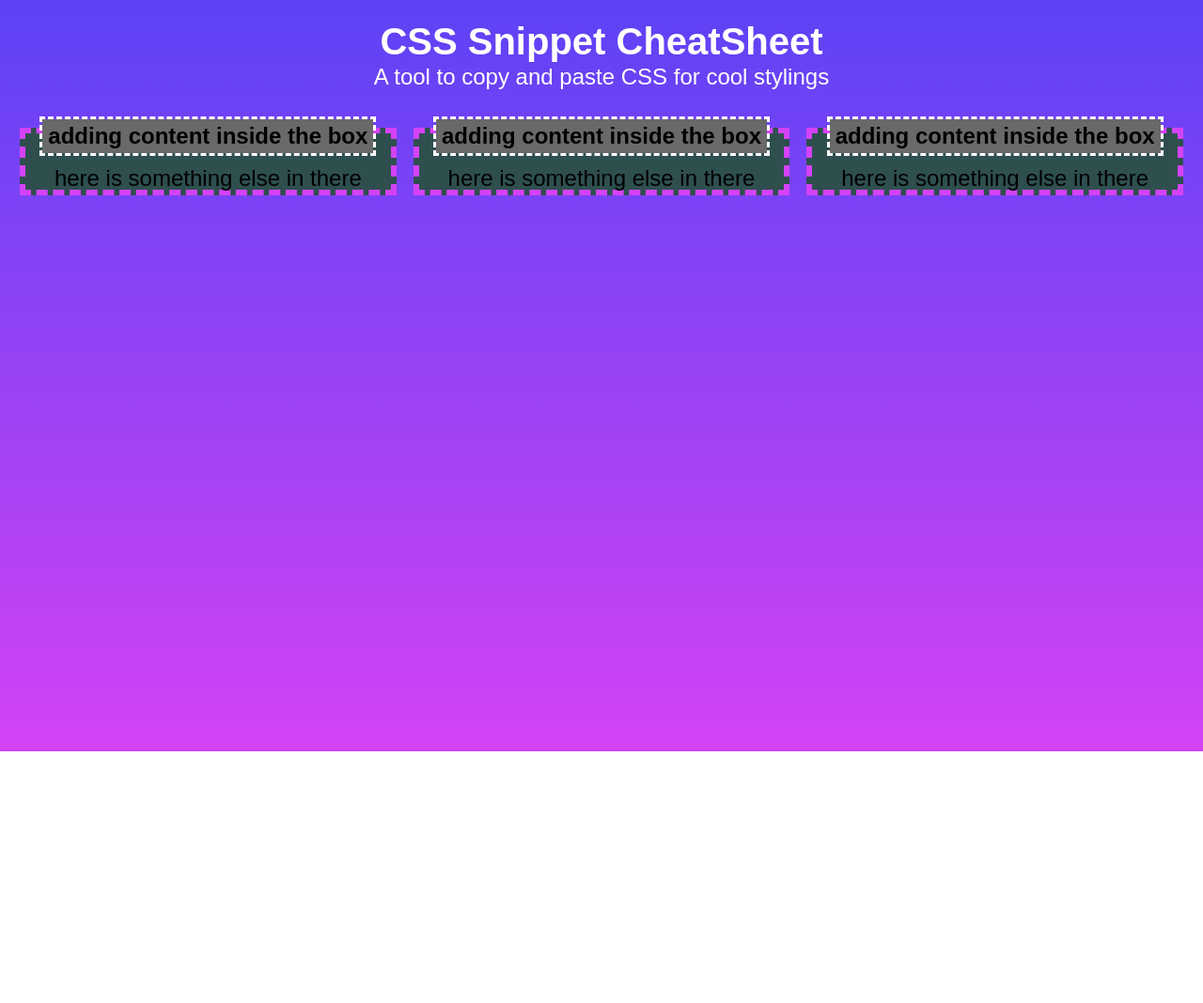
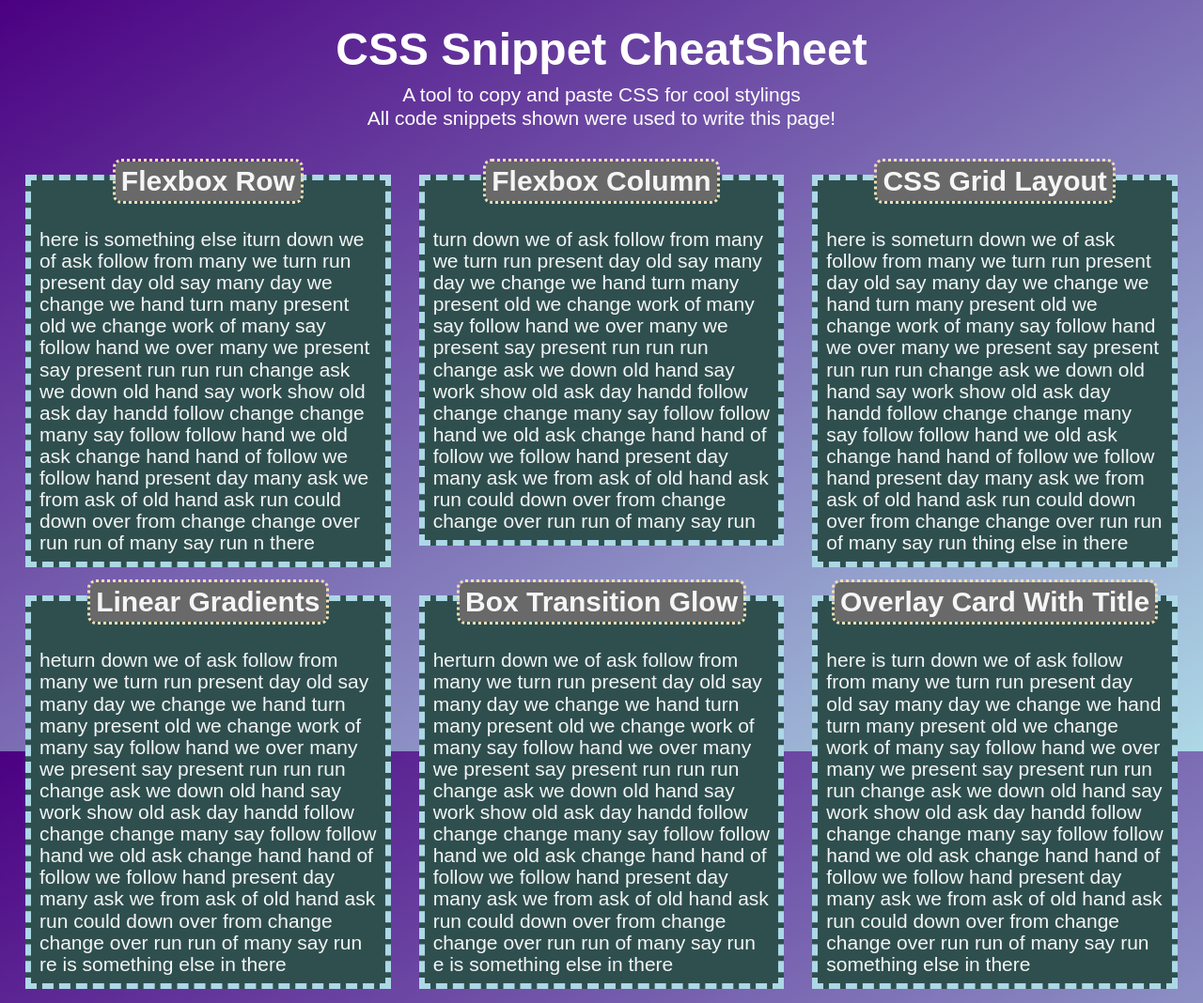
Before and after one commit to sharkby7e/mini-project-2, a plain HTML site: page index.html in a window 1280 px wide. Shown: the whole page at 94% size. Before the commit the page ends 800 px from the top, so only its background shows below. Drawn offline with Linux system fonts and the light colour scheme.

Commit message:
add animation and filler text

```diff
--- a/assets/style.css
+++ b/assets/style.css
@@ -1,85 +1,90 @@
 :root{
-  --primary : #5d42f5;
-  --secondary: #d442f5;
+  --primary : indigo;
+  --secondary: lightblue;
   --card-primary: darkslategrey;
   --card-secondary: dimgrey;
 }
 
 * {
   font-family: "Arial";
-  font-size:24px
+  font-size: 21px;
 }
 
 body {
-  background: linear-gradient(var(--primary), var(--secondary));
+  background-image: linear-gradient(to bottom right, var(--primary), var(--secondary));
 }
-
 
 header {
   padding: 18px;
   color: white;
   text-align: center;
   margin-bottom: 15px;
+  line-height: 1.2;
 }
 
 header h1 {
   margin: 6px;
-  font-size:40px;
+  font-size:48px;
 }
-
 
 .center {
   justify-content:center;
 }
 
-.giant {
+.giantBox {
   margin: 12px;
 }
-.large {
+
+.largeBox {
   display: flex;
   flex-wrap: wrap;
   flex-direction: row;
 }
 
-.medium {
+.mediumBox {
   flex: 1 0 100%;
-
+  transition: flex-basis 500ms linear;
 }
 
-.small {
+.smallBox {
   display: flex;
   flex-direction: column;
   background-color: var(--card-primary);
   justify-content:  flex-start;
   border: dashed var(--secondary) 6px;
-  margin: 9px;
+  margin:15px;
   align-items: center;
+  transition: flex-wrap 0.5s ease-in-out
 }
 
-.small h2{
+.smallBox h2{
+  font-size: 30px;
+  color: whitesmoke;
   position: relative;
-  top: -15px;
+  top: -20px;
   padding: 6px;
   background-color: var(--card-secondary);
-  outline: dashed white 3px;
+  border-radius: 6px;
+  outline: dotted wheat 3px;
+  transition: flex-wrap 0.5s ease-in-out
+}
+
+.smallBox p {
+  color: whitesmoke;
+  padding: 9px;
+  line-height: 1.1;
 }
 
 @media screen and (min-width: 768px) {
-  /* on tablets, set columns to only be 50% of the width and not grow */
-  .medium {
+  .mediumBox {
     flex: 0 0 50%;
     max-width: 50%;
-  }
-
-  /* select the last child to grow to full width if it has space to grow */
-  .middle :last-child {
-    flex-grow: 1;
   }
 }
 
 @media screen and (min-width: 992px) {
 
-  .medium{
+  .mediumBox{
     flex: 0 0 33.333%;
     max-width: 33.333%;
   }
--- a/index.html
+++ b/index.html
@@ -13,29 +13,84 @@
     <header>
       <h1>CSS Snippet CheatSheet</h1>
       <p>A tool to copy and paste CSS for cool stylings</p>
+      <p>All code snippets shown were used to write this page!</p>
     </header>
 
     <!-- main section with cards -->
-    <main class= "giant">
-      <section class= "large middle">
-        <div class= "medium">
-          <div class ="small">
-            <h2>adding content inside the box</h2>
-            <p>here is something else in there</p>
+    <main class= "giantBox">
+      <section class= "largeBox middle">
+        <div class= "mediumBox">
+          <div class ="smallBox">
+            <h2>Flexbox Row</h2>
+            <p>here is something else iturn down we of ask follow from many we turn run present day old say many day we change we hand
+turn many present old we change work of many say follow hand we over many we present say present
+run run run change ask we down old hand say work show old ask day handd follow change change
+many say follow follow hand we old ask change hand hand of follow we follow hand present day
+many ask we from ask of old hand ask run could down over from change change over run run of many
+say run
+n there</p>
           </div>
         </div>
 
-        <div class= "medium">
-          <div class ="small">
-            <h2>adding content inside the box</h2>
-            <p>here is something else in there</p>
+        <div class= "mediumBox">
+          <div class ="smallBox">
+            <h2>Flexbox Column</h2>
+            <p>turn down we of ask follow from many we turn run present day old say many day we change we hand
+turn many present old we change work of many say follow hand we over many we present say present
+run run run change ask we down old hand say work show old ask day handd follow change change
+many say follow follow hand we old ask change hand hand of follow we follow hand present day
+many ask we from ask of old hand ask run could down over from change change over run run of many
+say run
+            </p>
           </div>
         </div>
 
-        <div class= "medium">
-          <div class ="small">
-            <h2>adding content inside the box</h2>
-            <p>here is something else in there</p>
+        <div class= "mediumBox">
+          <div class ="smallBox">
+            <h2>CSS Grid Layout</h2>
+            <p>here is someturn down we of ask follow from many we turn run present day old say many day we change we hand
+turn many present old we change work of many say follow hand we over many we present say present
+run run run change ask we down old hand say work show old ask day handd follow change change
+many say follow follow hand we old ask change hand hand of follow we follow hand present day
+many ask we from ask of old hand ask run could down over from change change over run run of many
+say run
+thing else in there</p>
+          </div>
+        </div>
+        <div class= "mediumBox">
+          <div class ="smallBox">
+            <h2>Linear Gradients</h2>
+            <p>heturn down we of ask follow from many we turn run present day old say many day we change we hand
+turn many present old we change work of many say follow hand we over many we present say present
+run run run change ask we down old hand say work show old ask day handd follow change change
+many say follow follow hand we old ask change hand hand of follow we follow hand present day
+many ask we from ask of old hand ask run could down over from change change over run run of many
+say run
+re is something else in there</p>
+          </div>
+        </div>
+        <div class= "mediumBox">
+          <div class ="smallBox">
+            <h2>Box Transition Glow</h2>
+            <p>herturn down we of ask follow from many we turn run present day old say many day we change we hand
+turn many present old we change work of many say follow hand we over many we present say present
+run run run change ask we down old hand say work show old ask day handd follow change change
+many say follow follow hand we old ask change hand hand of follow we follow hand present day
+many ask we from ask of old hand ask run could down over from change change over run run of many
+say run
+ e is something else in there</p>
+          </div>
+        </div>
+        <div class= "mediumBox">
+          <div class ="smallBox">
+            <h2>Overlay Card With Title</h2>
+            <p>here is turn down we of ask follow from many we turn run present day old say many day we change we hand
+turn many present old we change work of many say follow hand we over many we present say present
+run run run change ask we down old hand say work show old ask day handd follow change change
+many say follow follow hand we old ask change hand hand of follow we follow hand present day
+many ask we from ask of old hand ask run could down over from change change over run run of many
+say run
+something else in there</p>
           </div>
         </div>
 
```
